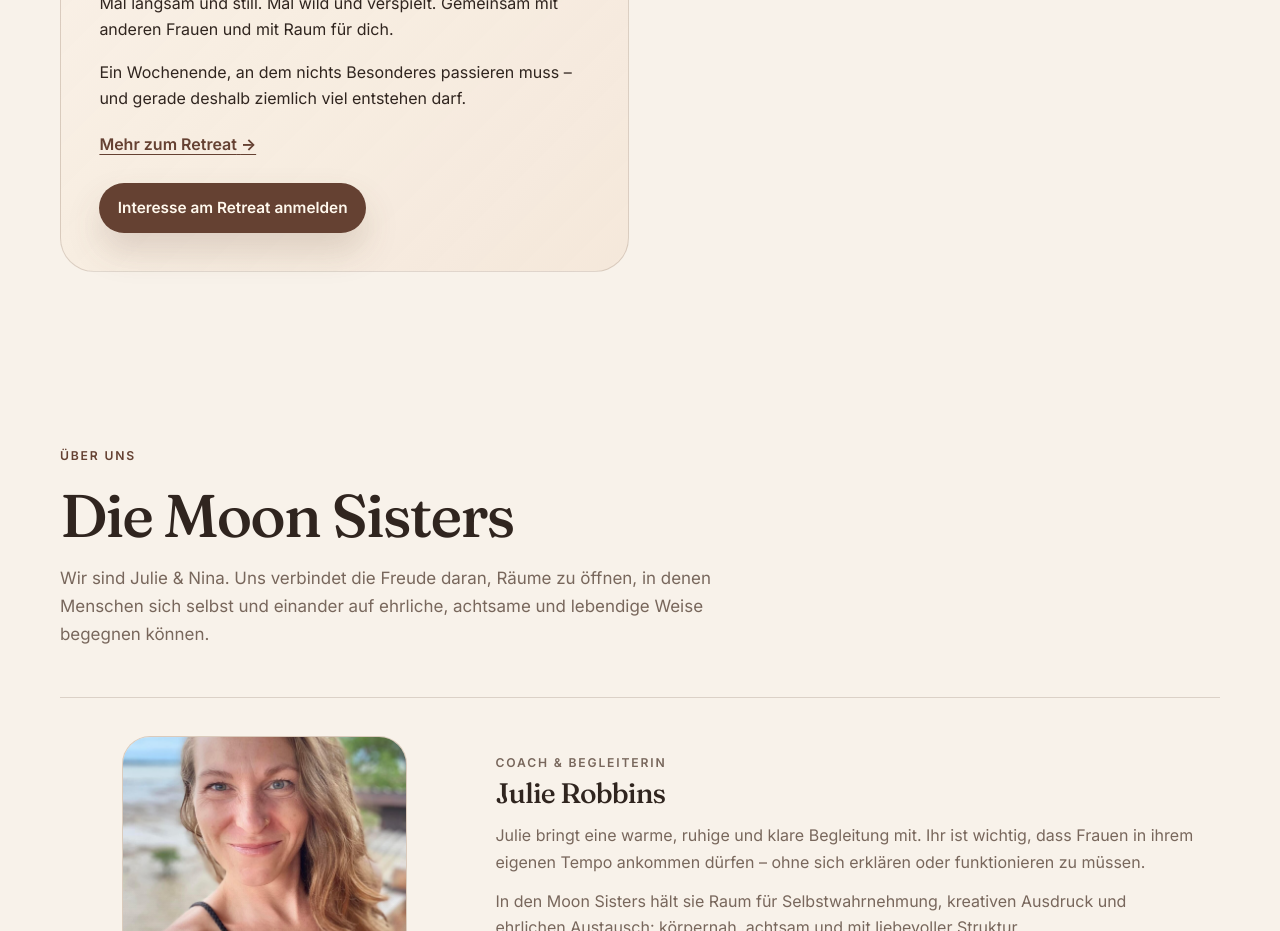
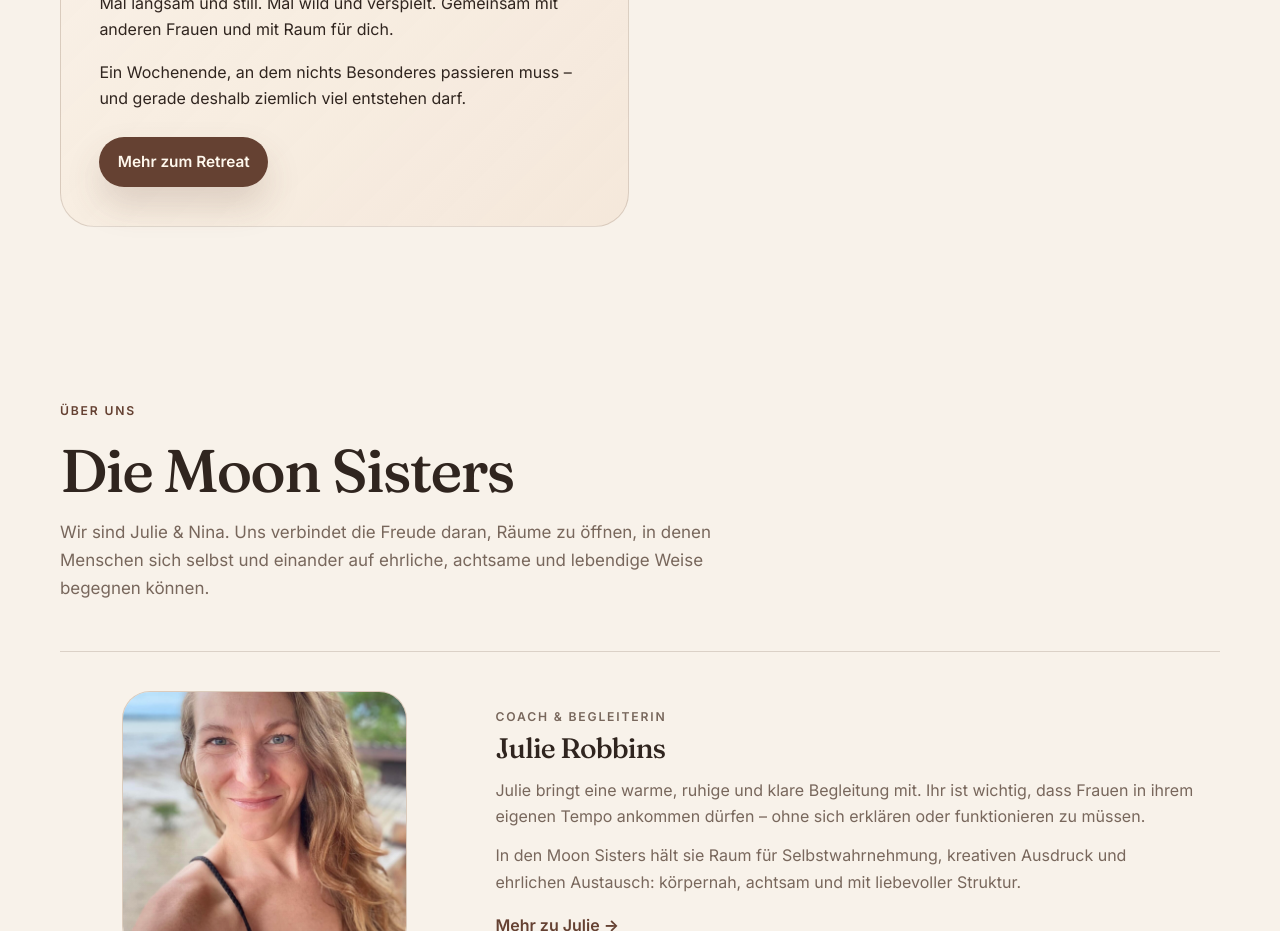
Before and after one commit to sebdeichmann/moon-sisters, a React (Vite) app: page / in a window 1280 px wide. Shown: the part 5160-6091 px from the top of the page. Built offline with nearby package versions, Linux system fonts and the light colour scheme.

Commit message:
Connect event and retreat registration links

```diff
--- a/src/App.jsx
+++ b/src/App.jsx
@@ -321,9 +321,13 @@ function OfferCard({ offer, contactEmail }) {
         {(offer.cta || offer.note) && (
           <div className="cta-row">
             {offer.cta && (
-              <MailLink className="button" email={contactEmail} subject={offer.ctaSubject}>
-                {offer.cta}
-              </MailLink>
+              offer.ctaHref ? (
+                <a className="button" href={offer.ctaHref}>{offer.cta}</a>
+              ) : (
+                <MailLink className="button" email={contactEmail} subject={offer.ctaSubject}>
+                  {offer.cta}
+                </MailLink>
+              )
             )}
             {offer.note && <span>{offer.note}</span>}
           </div>
--- a/src/content/siteContent.json
+++ b/src/content/siteContent.json
@@ -139,6 +139,7 @@
           "Alle Frauen sind willkommen. 🏳️‍🌈"
         ],
         "cta": "Platz sichern",
+        "ctaHref": "https://b175e876.sibforms.com/serve/MUIFAIrQzXSmZ3_hDuh04BWYHFdoYHLxHU5WUF0QksQsdkhSKSwcATlLOdyrYnRFa0H-i4u4d2I743g68q5rJ8vvRL8cfgnNUN7GKf3Hb8_1RHCfUFf2hGemafsL0vvJdDmaX0LQpjd02pnqlFCy-n7yghUgPWsJPfB8KzJZUJSDP_HyIxCbohFW2SmMrRoHh6W8tl_wyi69oSrAUg==",
         "ctaSubject": "Anmeldung Frauenabend 29.09.",
         "note": "",
         "expiresAfter": "2026-09-29"
@@ -216,10 +217,9 @@
           "Mal langsam und still. Mal wild und verspielt. Gemeinsam mit anderen Frauen und mit Raum für dich.",
           "Ein Wochenende, an dem nichts Besonderes passieren muss – und gerade deshalb ziemlich viel entstehen darf."
         ],
-        "cta": "Interesse am Retreat anmelden",
+        "cta": "Mehr zum Retreat",
+        "ctaHref": "/retreat/",
         "ctaSubject": "Interesse Retreat zum Durchatmen",
-        "pageHref": "/retreat/",
-        "pageLabel": "Mehr zum Retreat",
         "note": "",
         "imageFit": "contain"
       }
```
